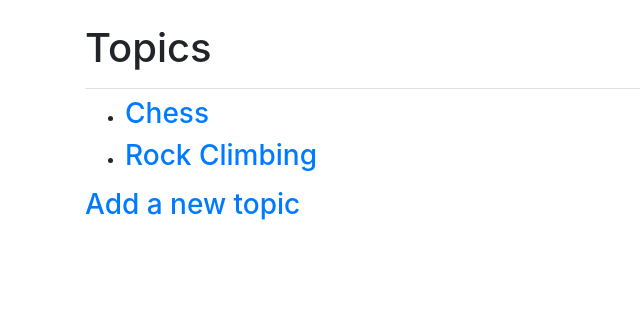
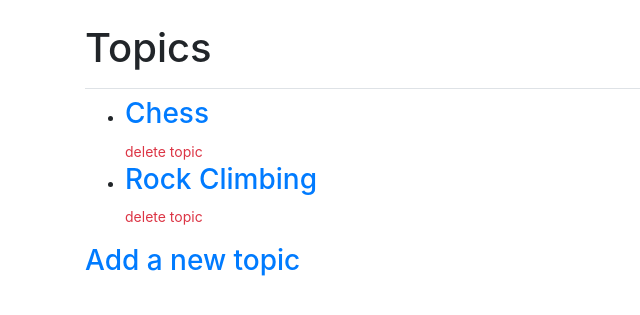
Before and after one commit to Kennexcorp/learning-log, a Django app: page /topics/ in a window 1280 px wide. Shown: the part 58-373 px from the top of the page, without its empty margins (0-640 px from the left). Run offline with Django 3.2, Linux system fonts and the light colour scheme; a user stored in the database is signed in; data comes from the database, SQL or seed files in the repository; both versions use the stored data as it was after the commit; some libraries are stand-ins or nearby versions.

Commit message:
delete a topic

```diff
--- a/learning_logs/templates/learning_logs/topics.html
+++ b/learning_logs/templates/learning_logs/topics.html
@@ -11,6 +11,7 @@
             <h3>
                 <a href="{% url 'learning_logs:topic' topic.id %}">{{ topic }}</a>
             </h3>
+            <small ><a class="text-danger" href="{% url 'learning_logs:delete_topic' topic.id %}">delete topic</a></small>
         </li>
     {% empty %}
         <li>
--- a/learning_logs/urls.py
+++ b/learning_logs/urls.py
@@ -16,6 +16,9 @@ urlpatterns = [
     # Detail page for a single topic
     path('topics/<int:topic_id>/', views.topic, name='topic'),
 
+    # Delete a topic
+    path('topics/<int:topic_id>/delete/', views.delete_topic, name='delete_topic'),
+
     # Page for adding new topics
     path('topics/create', views.create, name='create'),
 
--- a/learning_logs/views.py
+++ b/learning_logs/views.py
@@ -105,3 +105,14 @@ def edit_entry(request, entry_id):
 
     context= {'entry' : entry, 'topic' : topic, 'form': form }
     return render(request, 'learning_logs/edit_entry.html', context)
+
+@login_required
+def delete_topic(request, topic_id):
+
+    topic = Topic.objects.get(id=topic_id)
+
+    if topic.owner != request.user:
+        raise Http404
+
+    topic.delete()
+    return redirect('learning_logs:topics')
```
Also changed, not shown: db.sqlite3.
